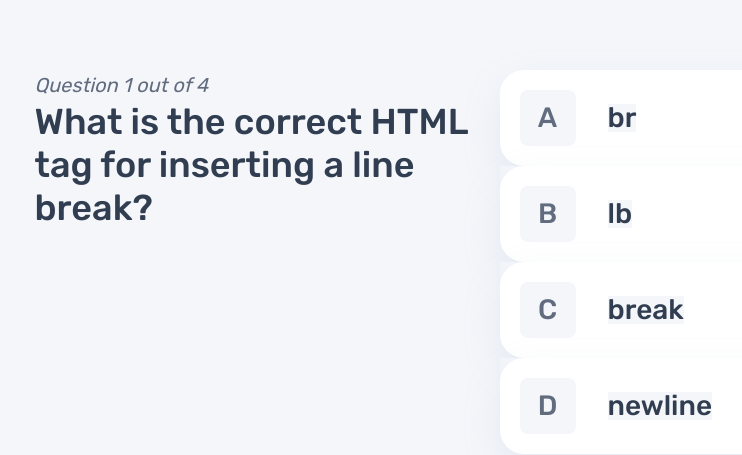
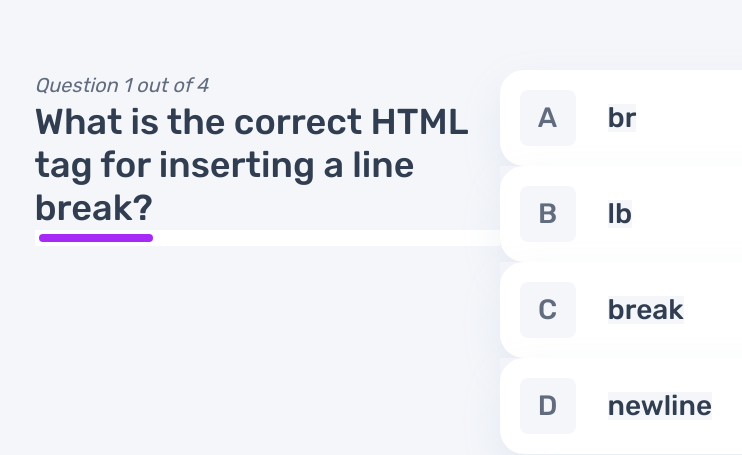
Before and after one commit to huyviet1995/frontend-mentor-quiz-app, a Vue app: page / in a window 1280 px wide. Both pictures are taken after a click on the element "HTML". Shown: the part 173-628 px from the top of the page, without its empty margins (91-833 px from the left). Built offline with nearby package versions, Linux system fonts and the light colour scheme.

Commit message:
Add progress bar

```diff
--- a/src/App.vue
+++ b/src/App.vue
@@ -22,6 +22,7 @@ export default {
     --box-shadow: 0px 16px 40px rgba(143, 160, 193, 0.14);
     --background: #F4F6FA;
     --grey-navy: #626C7F;
+    --purple: #A729F5;
 }
 #app {
     font-family: 'Rubik', Avenir, Helvetica, Arial, sans-serif;
--- a/src/pages/QuestionPage.vue
+++ b/src/pages/QuestionPage.vue
@@ -1,10 +1,13 @@
 <template>
     <div class="page-container flex flex-row justify-between mx-auto">
-        <div class="left-column">
-            <p class="mb-5">Question {{ currentQuestion }} out of {{ totalQuestions }}</p>
-            <h1 class="mb-5">
-                {{ question.title }}
-            </h1>
+        <div class="left-column flex justify-between flex-col">
+            <div>
+                <p class="mb-5">Question {{ currentQuestion }} out of {{ totalQuestions }}</p>
+                <h1 class="mb-5">
+                    {{ question.title }}
+                </h1>
+            </div>
+            <progress :value="currentQuestion" :max="totalQuestions" class="rounded-lg"></progress>
         </div>
         <div class="right-column">
             <ul class="question-list flex gap-4 flex-col">
@@ -113,4 +116,24 @@ export default {
     color: var(--grey-navy);
 }
 /* Add your styles here */
+.page-container progress {
+    display: flex;
+    flex-direction: column;
+    justify-content: center;
+    align-items: flex-start;
+    padding: 4px;
+    gap: 8px;
+    margin: 0 auto;
+    width: 100%;
+    background: #FFFFFF;
+}
+
+.page-container progress::-webkit-progress-value {
+    background: var(--purple);
+    border-radius: 0.5rem;
+}
+
+.page-container progress::-webkit-progress-bar {
+    background: #FFFFFF;
+}
 </style>
```
